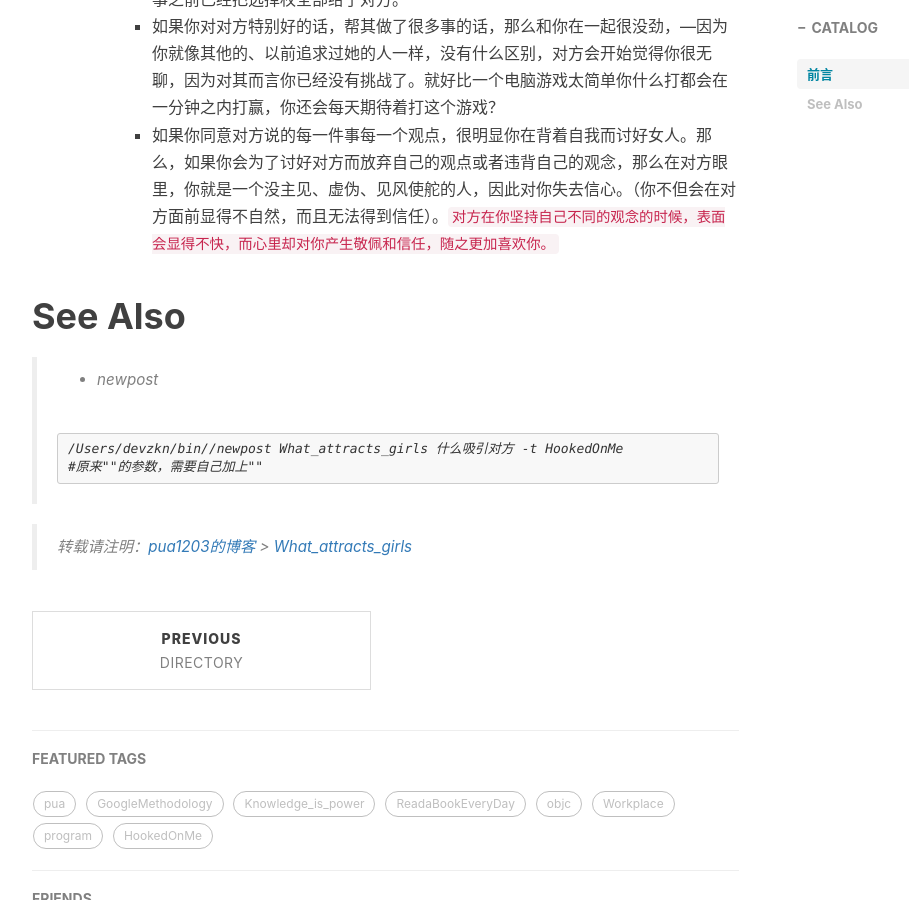
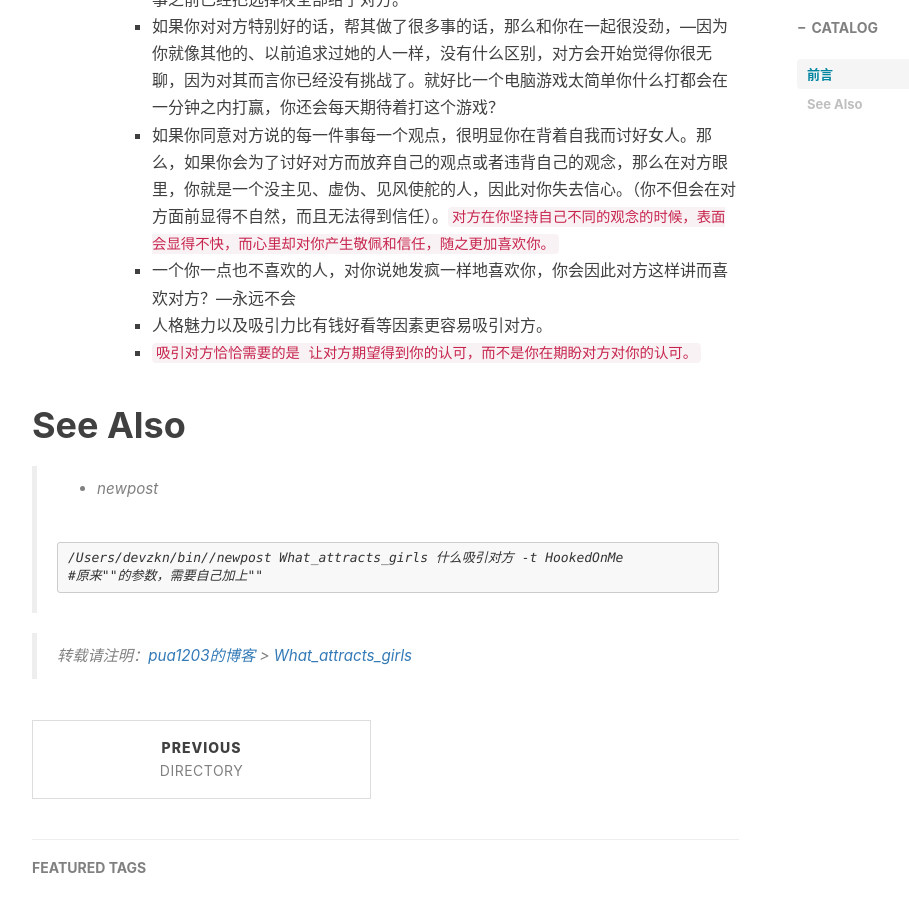
Before and after one commit to pua1203/pua1203.github.io, a Jekyll site: the page built from _posts/HookedOnMe/2018-10-16-What_attracts_girls.md, in a window 1280 px wide and 900 px high, scrolled down 864 px. Shown: the whole window, without its empty margins (233-1142 px from the left). Built offline with Jekyll 4.4.1, drawn with Linux system fonts in a browser that asks for light colours; nearby versions of some CDN libraries; comment, search, counter and statistics services are not loaded.

Commit message:
吸引对方恰恰需要的是 让对方期望得到你的认可，而不是你在期盼对方对你的认可

```diff
--- a/_posts/HookedOnMe/2018-10-16-What_attracts_girls.md
+++ b/_posts/HookedOnMe/2018-10-16-What_attracts_girls.md
@@ -23,6 +23,9 @@ subtitle: 什么吸引对方
     * 如果你想用你的绅士般的言行举止或者各种定西（名车、表、房子、礼物），让对方对你产生好的印象，那么实质上，你在她潜意识建立了一个思维定式：你需要各种东西来打动对方，来争取对方，否则对方不会喜欢你。背后的原因就是你自己认为你自己本身不值得对方的喜欢，所以要用外在的东西来赢得芳心。这样在你做任何事之前已经把选择权全部给了对方。
     * 如果你对对方特别好的话，帮其做了很多事的话，那么和你在一起很没劲，---因为你就像其他的、以前追求过她的人一样，没有什么区别，对方会开始觉得你很无聊，因为对其而言你已经没有挑战了。就好比一个电脑游戏太简单你什么打都会在一分钟之内打赢，你还会每天期待着打这个游戏？
     * 如果你同意对方说的每一件事每一个观点，很明显你在背着自我而讨好女人。那么，如果你会为了讨好对方而放弃自己的观点或者违背自己的观念，那么在对方眼里，你就是一个没主见、虚伪、见风使舵的人，因此对你失去信心。（你不但会在对方面前显得不自然，而且无法得到信任）。`对方在你坚持自己不同的观念的时候，表面会显得不快，而心里却对你产生敬佩和信任，随之更加喜欢你。`
+    * 一个你一点也不喜欢的人，对你说她发疯一样地喜欢你，你会因此对方这样讲而喜欢对方？---永远不会
+    * 人格魅力以及吸引力比有钱好看等因素更容易吸引对方。
+    * `吸引对方恰恰需要的是 让对方期望得到你的认可，而不是你在期盼对方对你的认可。`
 
 
 
```
